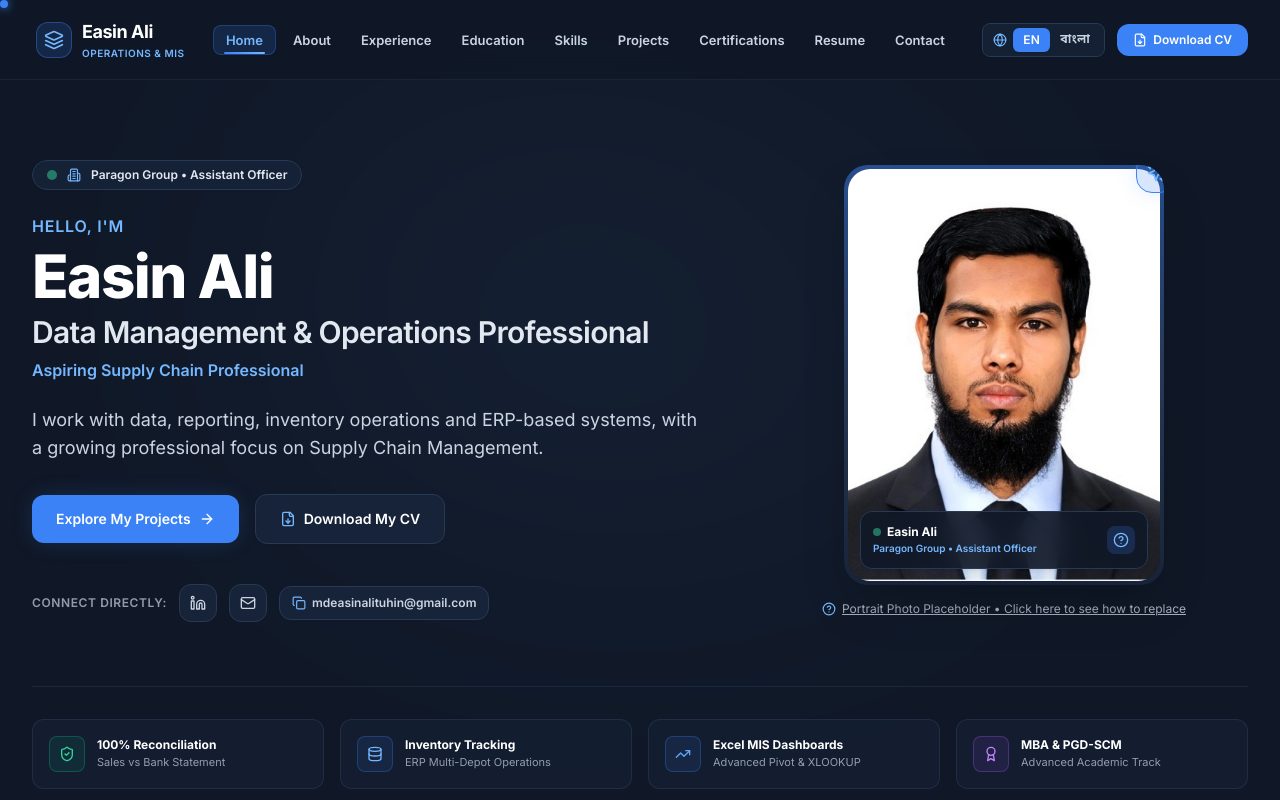
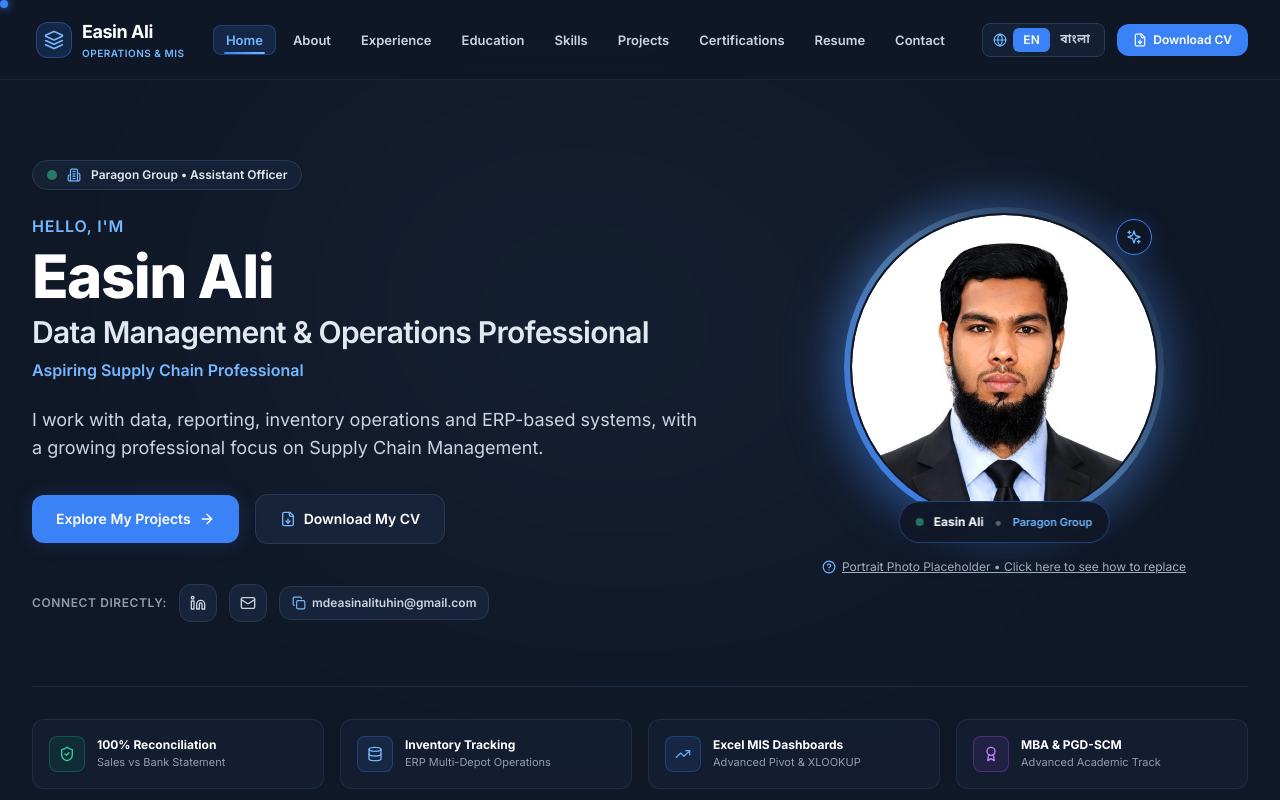
Before and after one commit to Easinali/easin-ali-portfolio, a React (Vite) app: page / in a window 1280 px wide. Shown: the top 800 px of the page. Built offline with nearby package versions, Linux system fonts and the light colour scheme.

Commit message:
style(hero): update profile portrait to modern circular avatar with electric blue glow

```diff
--- a/src/sections/Hero.tsx
+++ b/src/sections/Hero.tsx
@@ -128,60 +128,51 @@ export const Hero: React.FC = () => {
             </div>
           </div>
 
-          {/* Right Column: Professional Portrait Frame (5 cols) */}
+          {/* Right Column: Professional Round Portrait Frame (5 cols) */}
           <div className="lg:col-span-5 flex flex-col items-center justify-center">
+            <div className="relative">
+              {/* Subtle ambient backglow ring */}
+              <div className="absolute -inset-4 rounded-full bg-gradient-to-tr from-electricBlue/30 via-highlightBlue/20 to-transparent blur-xl pointer-events-none" />
+
               <CardSpotlight
                 maxTilt={3}
                 enableTilt={true}
-              className="relative w-64 h-80 sm:w-72 sm:h-96 md:w-80 md:h-[420px] rounded-3xl p-1 bg-gradient-to-b from-electricBlue/50 via-borderNavy to-navyBlue shadow-2xl"
+                className="relative w-64 h-64 sm:w-72 sm:h-72 md:w-80 md:h-80 rounded-full p-1.5 bg-gradient-to-tr from-electricBlue via-highlightBlue/50 to-navyBlue shadow-[0_0_40px_rgba(59,130,246,0.35)]"
               >
-              {/* Inner card container */}
-              <div className="relative w-full h-full rounded-[22px] overflow-hidden bg-navyBlue flex items-center justify-center group">
+                {/* Inner circular image container */}
+                <div className="relative w-full h-full rounded-full overflow-hidden bg-navyBlue border-2 border-darkNavy flex items-center justify-center group">
                   <img
                     src={photoError ? profileData.portraitFallback : profileData.portraitPath}
                     onError={() => setPhotoError(true)}
                     alt="Easin Ali Professional Portrait"
-                  className="w-full h-full object-cover object-top transition-transform duration-500 group-hover:scale-105"
+                    className="w-full h-full object-cover object-top transition-transform duration-500 group-hover:scale-105 rounded-full"
                   />
+                </div>
+              </CardSpotlight>
+
+              {/* Decorative accent spark icon */}
+              <div className="absolute top-2 right-2 sm:top-3 sm:right-3 w-9 h-9 rounded-full bg-darkNavy/90 border border-electricBlue flex items-center justify-center text-highlightBlue shadow-glow z-20">
+                <Sparkles className="w-4 h-4" />
+              </div>
 
               {/* Bottom floating badge with verified corporate beacon */}
-                <div className="absolute bottom-3 left-3 right-3 p-3 rounded-xl bg-darkNavy/90 backdrop-blur-md border border-borderNavy flex items-center justify-between shadow-lg">
-                  <div>
-                    <div className="flex items-center gap-1.5">
+              <div className="absolute -bottom-4 left-1/2 -translate-x-1/2 px-4 py-2 rounded-full bg-darkNavy/95 backdrop-blur-md border border-electricBlue/40 shadow-xl flex items-center gap-2.5 z-20 whitespace-nowrap">
                 <span className="w-2 h-2 rounded-full bg-emerald-400 animate-pulse" />
-                      <p className="text-xs font-bold text-white leading-tight">
+                <span className="text-xs font-bold text-white">
                   {language === 'bn' ? profileData.nameBn : profileData.name}
-                      </p>
-                    </div>
-                    <p className="text-[10px] text-highlightBlue font-semibold mt-0.5">
-                      Paragon Group • Assistant Officer
-                    </p>
-                  </div>
-
-                  {/* Photo help trigger button */}
-                  <button
-                    type="button"
-                    onClick={() => setShowPhotoHelp(true)}
-                    className="p-1.5 rounded-lg bg-electricBlue/20 hover:bg-electricBlue text-highlightBlue hover:text-white transition-colors"
-                    title="How to replace with your portrait photo"
-                    aria-label="Help: How to replace portrait photo"
-                  >
-                    <HelpCircle className="w-4 h-4" />
-                  </button>
+                </span>
+                <span className="text-secondaryText/40">•</span>
+                <span className="text-[11px] text-highlightBlue font-semibold">
+                  Paragon Group
+                </span>
               </div>
             </div>
-
-              {/* Decorative accent ring */}
-              <div className="absolute -top-3 -right-3 w-10 h-10 rounded-2xl bg-electricBlue/20 border border-electricBlue flex items-center justify-center text-highlightBlue shadow-glow">
-                <Sparkles className="w-5 h-5" />
-              </div>
-            </CardSpotlight>
 
             {/* Clickable Hint under portrait */}
             <button
               type="button"
               onClick={() => setShowPhotoHelp(true)}
-              className="mt-4 inline-flex items-center gap-1.5 text-xs text-secondaryText/80 hover:text-highlightBlue underline transition-colors"
+              className="mt-8 inline-flex items-center gap-1.5 text-xs text-secondaryText/80 hover:text-highlightBlue underline transition-colors"
             >
               <HelpCircle className="w-3.5 h-3.5 text-highlightBlue" />
               <span>{t.hero.photoHint}</span>
```
Lines whose indentation alone changed are shown as unchanged.
